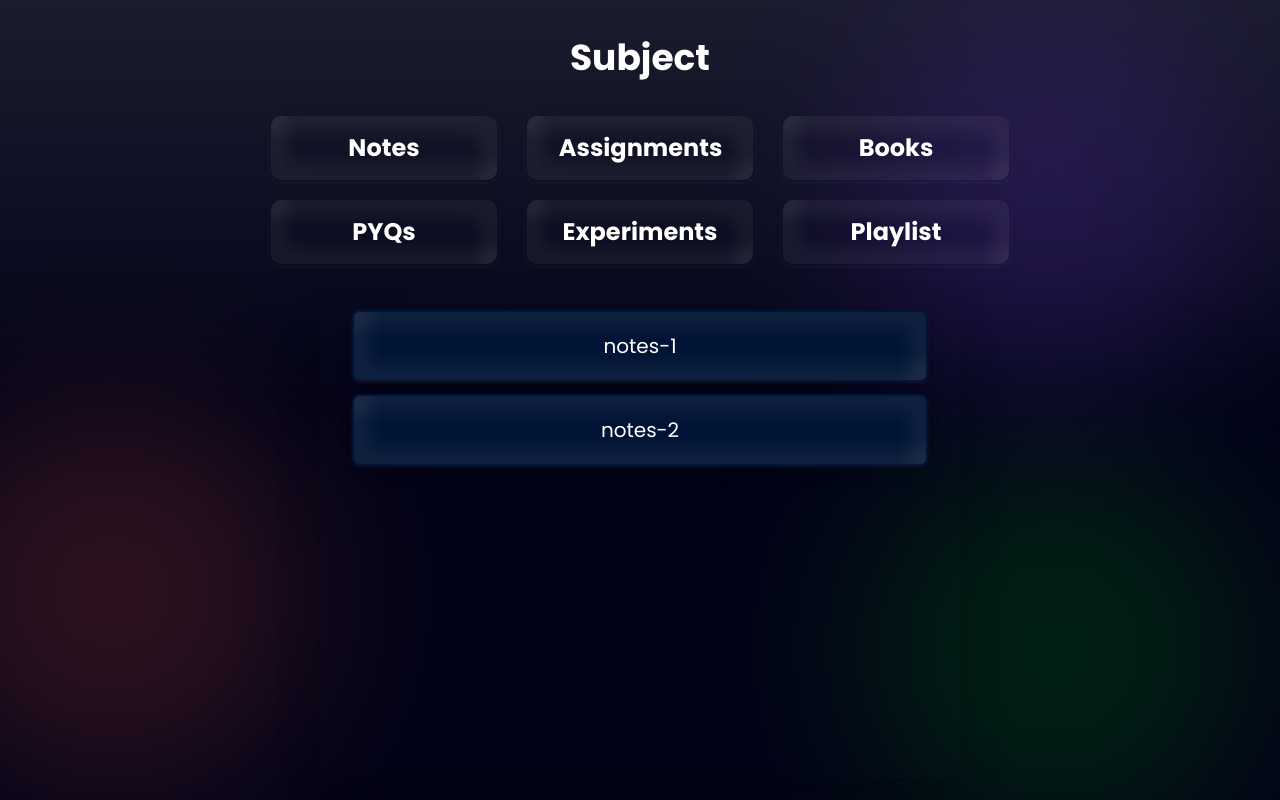
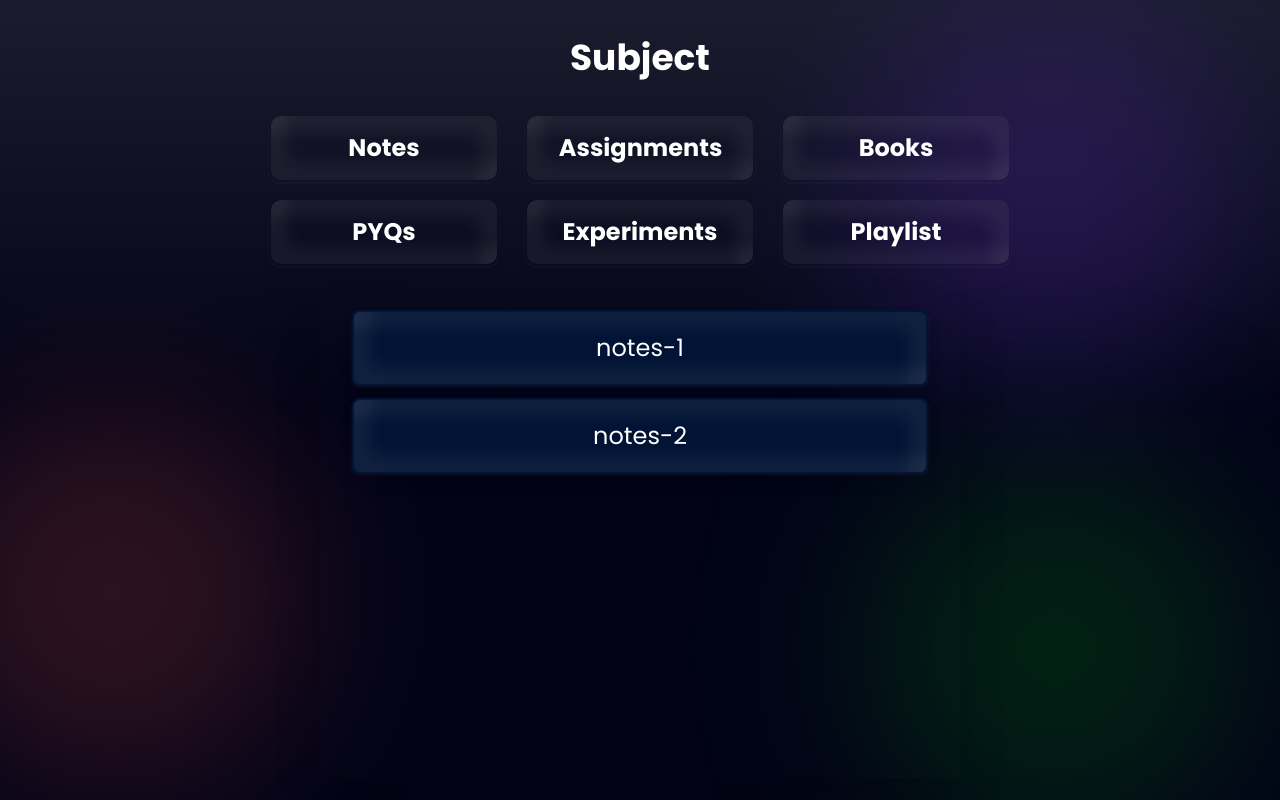
Before and after one commit to UltigendLemate/Fresources, a Next.js app: page /Subject in a window 1280 px wide. Built offline with nearby package versions, Linux system fonts and the light colour scheme.

Commit message:
Update index.jsx

```diff
--- a/pages/Subject/index.jsx
+++ b/pages/Subject/index.jsx
@@ -34,7 +34,7 @@ function Subject(props) {
                 }}
                 className='min-h-screen max-h-auto items-center'
             >
-        <div className='mx-auto text-center pt-4 mb-2 md:pt-[3%] sm:mb-5 '>
+                <div className='mx-auto text-center pt-4 mb-2 md:pt-[3%] sm:mb-5 ' >
                     <p className='text-4xl pb-3 md:pb-7 font-bold text-white'>Subject</p>
                     <div className='flex justify-center text-white grid grid-cols-2 sm:grid-cols-3 2xl:grid-cols-6 2xl:max-w-[90%] mx-auto text-center md:max-w-screen-md'>
                         {buttons}
@@ -45,7 +45,7 @@ function Subject(props) {
                         return (
                             <div
                                 className='py-3 my-3 lg:py-5 rounded-lg w-[90%] hover:glass-gradient border-transparent text-white border-2
-                                drop-shadow-lg mx-auto md:max-w-screen-sm text-center text-md md:text-lg lg:text-xl  glass shadow-2xl
+                                drop-shadow-lg mx-auto md:max-w-screen-sm text-center text-md md:text-lg lg:text-2xl  glass shadow-2xl
                                 bg-babla hover:border-[#f5a607] cursor-pointer '
                                 key={note}
                             >
```
Lines whose indentation alone changed are shown as unchanged.
